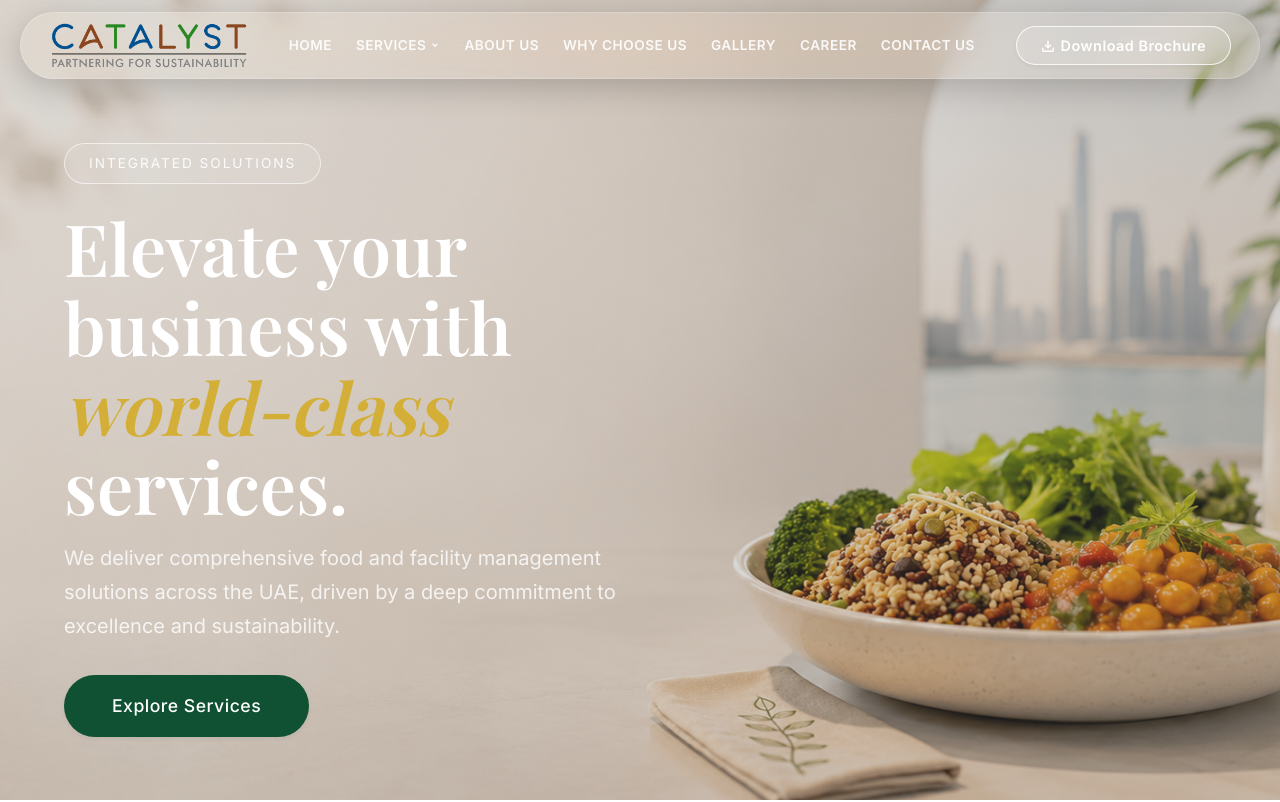
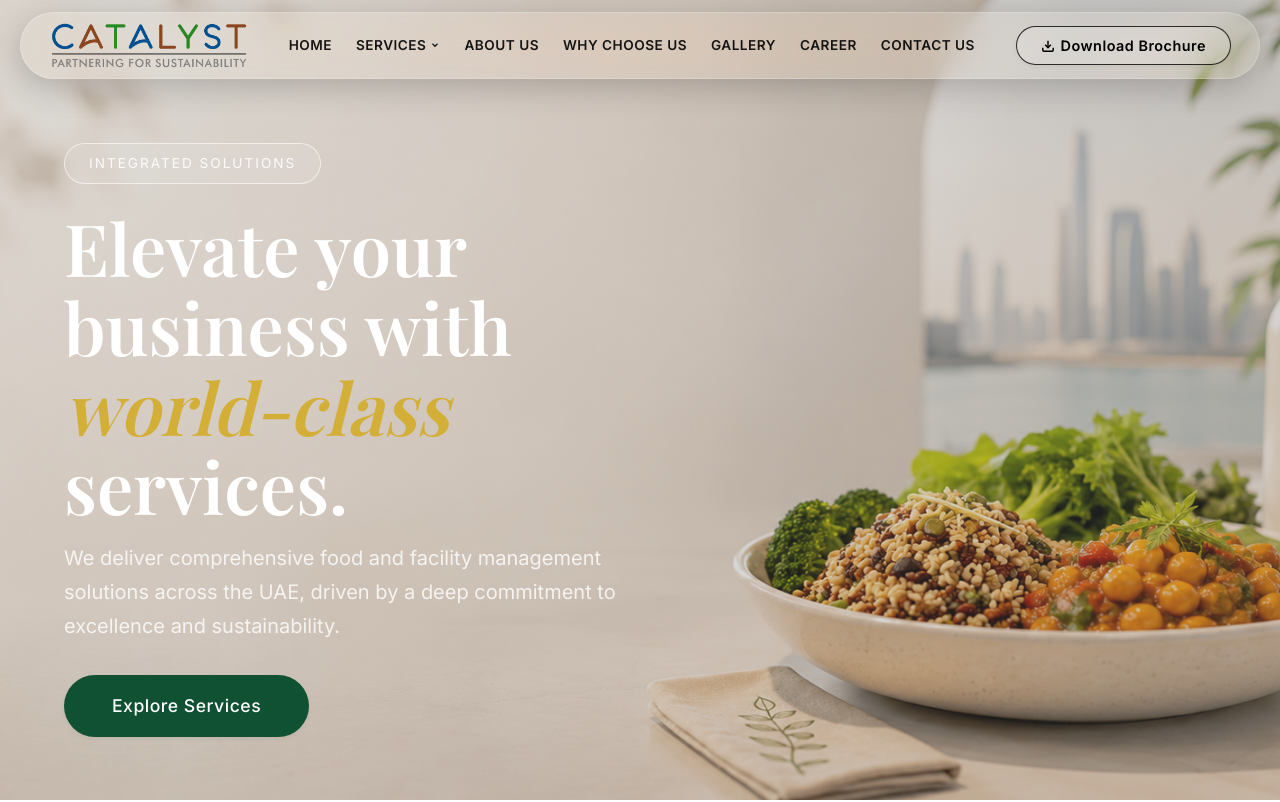
Before and after one commit to Archit947/Catalyst-Catering-Services-LLC-CCS-, a React (Vite) app: page / in a window 1280 px wide. Shown: the top 802 px of the page. Built offline with nearby package versions, Linux system fonts and the light colour scheme; a web font is replaced by a local one.

Commit message:
navbar text chnage

```diff
--- a/src/App.jsx
+++ b/src/App.jsx
@@ -228,11 +228,11 @@ function App() {
             .nav-dropdown:hover .nav-dropdown-content { display: block !important; }
             .nav-dropdown-content a:hover { background-color: #f9f9f9; color: var(--color-accent) !important; }
           `}</style>
-          <nav className="flex gap-lg nav-menu" style={{ fontWeight: 600, fontSize: '0.95rem', color: isTransparent ? 'rgba(255,255,255,0.9)' : 'var(--color-primary-dark)', transition: 'color 0.3s', alignItems: 'center' }}>
-            <Link to="/" style={{ textTransform: 'uppercase', letterSpacing: '0.5px', fontSize: '0.85rem', color: isTransparent ? 'rgba(255,255,255,0.9)' : undefined }}>Home</Link>
+          <nav className="flex gap-lg nav-menu" style={{ fontWeight: 600, fontSize: '0.95rem', color: isTransparent ? 'rgba(0, 0, 0, 0.9)' : 'var(--color-primary-dark)', transition: 'color 0.3s', alignItems: 'center' }}>
+            <Link to="/" style={{ textTransform: 'uppercase', letterSpacing: '0.5px', fontSize: '0.85rem', color: isTransparent ? 'rgba(0, 0, 0, 0.9)' : undefined }}>Home</Link>
 
             <div className="nav-dropdown" style={{ position: 'relative', display: 'inline-block', paddingBottom: '1.5rem', marginBottom: '-1.5rem' }}>
-              <span style={{ textTransform: 'uppercase', letterSpacing: '0.5px', fontSize: '0.85rem', cursor: 'pointer', display: 'flex', alignItems: 'center', gap: '4px', color: isTransparent ? 'rgba(255,255,255,0.9)' : undefined }}>
+              <span style={{ textTransform: 'uppercase', letterSpacing: '0.5px', fontSize: '0.85rem', cursor: 'pointer', display: 'flex', alignItems: 'center', gap: '4px', color: isTransparent ? 'rgba(0, 0, 0, 0.9)' : undefined }}>
                 Services <svg width="10" height="10" viewBox="0 0 24 24" fill="none" stroke="currentColor" strokeWidth="3"><polyline points="6 9 12 15 18 9"></polyline></svg>
               </span>
               <div className="nav-dropdown-content" style={{ position: 'absolute', top: '100%', left: 0, backgroundColor: 'white', minWidth: '220px', boxShadow: '0 8px 16px rgba(0,0,0,0.1)', borderTop: '3px solid var(--color-accent)', display: 'none', zIndex: 1000 }}>
@@ -241,11 +241,11 @@ function App() {
               </div>
             </div>
 
-            <Link to="/about-us" style={{ textTransform: 'uppercase', letterSpacing: '0.5px', fontSize: '0.85rem', color: isTransparent ? 'rgba(255,255,255,0.9)' : undefined }}>About Us</Link>
-            <Link to="/why-choose-us" style={{ textTransform: 'uppercase', letterSpacing: '0.5px', fontSize: '0.85rem', color: isTransparent ? 'rgba(255,255,255,0.9)' : undefined }}>Why Choose Us</Link>
-            <Link to="/gallery" style={{ textTransform: 'uppercase', letterSpacing: '0.5px', fontSize: '0.85rem', color: isTransparent ? 'rgba(255,255,255,0.9)' : undefined }}>Gallery</Link>
-            <Link to="/career" style={{ textTransform: 'uppercase', letterSpacing: '0.5px', fontSize: '0.85rem', color: isTransparent ? 'rgba(255,255,255,0.9)' : undefined }}>Career</Link>
-            <Link to="/contact-us" style={{ textTransform: 'uppercase', letterSpacing: '0.5px', fontSize: '0.85rem', color: isTransparent ? 'rgba(255,255,255,0.9)' : undefined }}>Contact Us</Link>
+            <Link to="/about-us" style={{ textTransform: 'uppercase', letterSpacing: '0.5px', fontSize: '0.85rem', color: isTransparent ? 'rgba(0, 0, 0, 0.9)' : undefined }}>About Us</Link>
+            <Link to="/why-choose-us" style={{ textTransform: 'uppercase', letterSpacing: '0.5px', fontSize: '0.85rem', color: isTransparent ? 'rgba(0, 0, 0, 0.9)' : undefined }}>Why Choose Us</Link>
+            <Link to="/gallery" style={{ textTransform: 'uppercase', letterSpacing: '0.5px', fontSize: '0.85rem', color: isTransparent ? 'rgba(0, 0, 0, 0.9)' : undefined }}>Gallery</Link>
+            <Link to="/career" style={{ textTransform: 'uppercase', letterSpacing: '0.5px', fontSize: '0.85rem', color: isTransparent ? 'rgba(0, 0, 0, 0.9)' : undefined }}>Career</Link>
+            <Link to="/contact-us" style={{ textTransform: 'uppercase', letterSpacing: '0.5px', fontSize: '0.85rem', color: isTransparent ? 'rgba(0, 0, 0, 0.9)' : undefined }}>Contact Us</Link>
           </nav>
           <button
             type="button"
@@ -262,9 +262,9 @@ function App() {
               gap: '6px',
               whiteSpace: 'nowrap',
               cursor: 'pointer',
-              border: isTransparent ? '1.5px solid rgba(255,255,255,0.8)' : undefined,
+              border: isTransparent ? '1.5px solid rgba(0, 0, 0, 0.8)' : undefined,
               backgroundColor: isTransparent ? 'rgba(255,255,255,0.15)' : undefined,
-              color: isTransparent ? '#ffffff' : undefined,
+              color: isTransparent ? '#000000ff' : undefined,
             }}
           >
             <svg width="14" height="14" viewBox="0 0 24 24" fill="none" stroke="currentColor" strokeWidth="2.5"><path d="M21 15v4a2 2 0 0 1-2 2H5a2 2 0 0 1-2-2v-4" /><polyline points="7 10 12 15 17 10" /><line x1="12" y1="15" x2="12" y2="3" /></svg>
```
